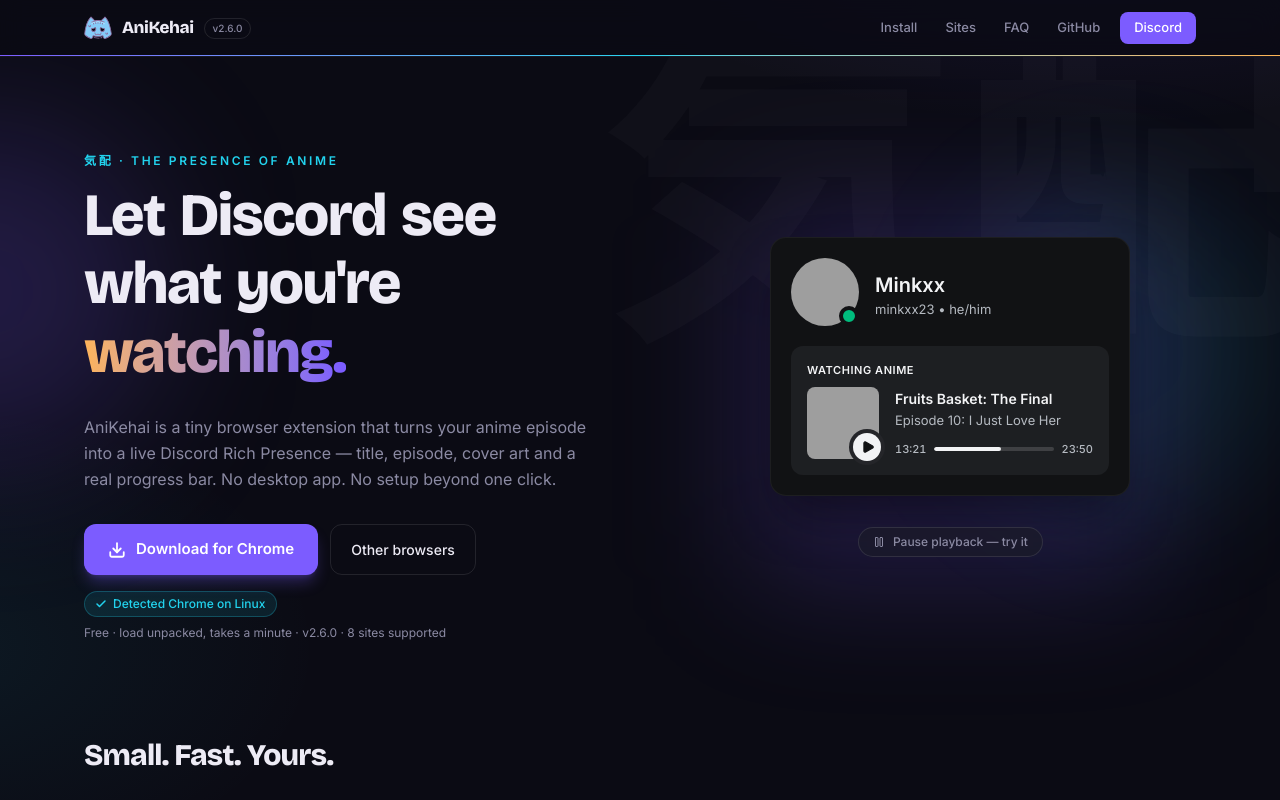
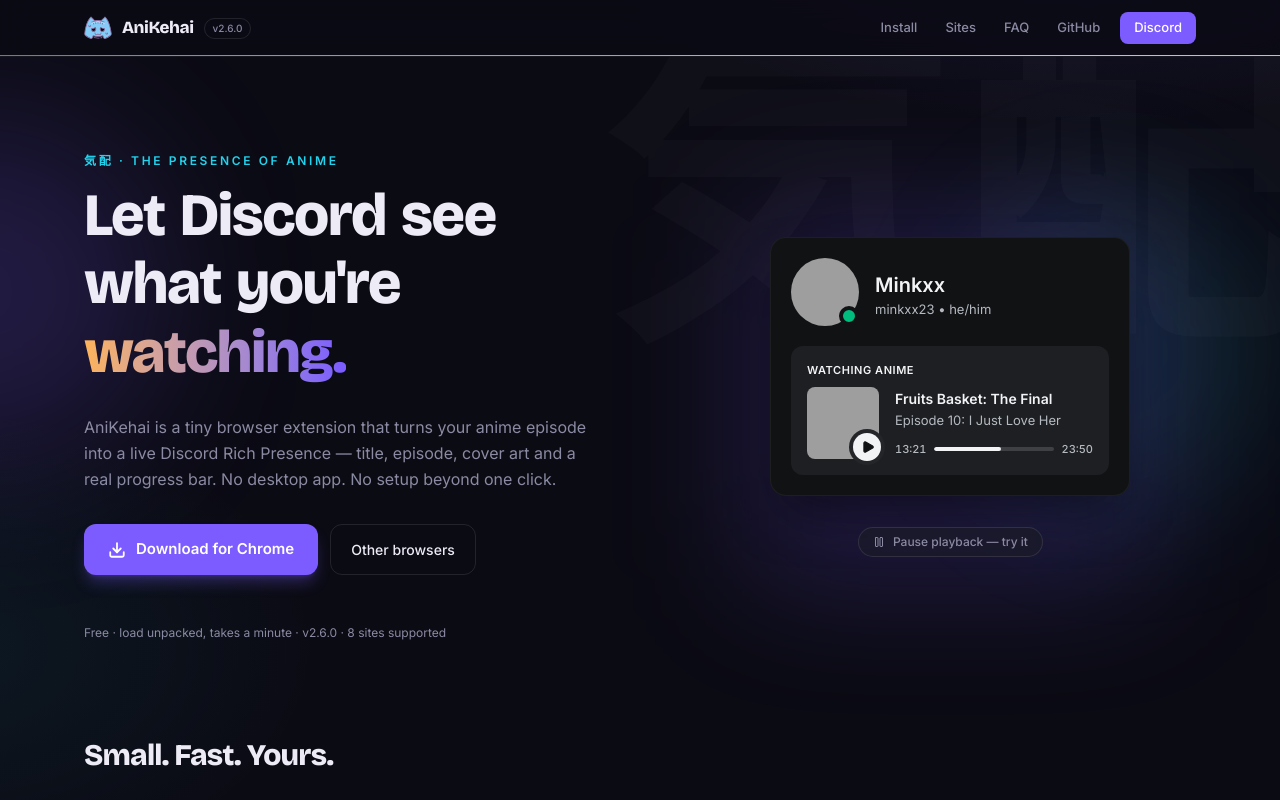
Before and after one commit to AniKehai/website, a React (Vite) app: page / in a window 1280 px wide. Shown: the top 800 px of the page. Built offline with nearby package versions, Linux system fonts and the light colour scheme; grey boxes are pictures that could not be loaded.

Commit message:
feat: conditionally render detection message in Hero component

```diff
--- a/src/components/sections/Hero.tsx
+++ b/src/components/sections/Hero.tsx
@@ -165,7 +165,9 @@
 						transition={{ delay: 1.05 }}
 						className="mt-4 flex flex-col gap-2 text-xs text-muted"
 					>
+						<div className="min-h-6.5">
 							<AnimatePresence mode="wait" initial={false}>
+								{info.detected && (
 									<motion.span
 										key={`${info.id}-${info.os}`}
 										initial={{ opacity: 0, y: 6 }}
@@ -180,7 +182,9 @@
 										<Check size={12} strokeWidth={3} />
 										Detected {info.name} on {info.osName}
 									</motion.span>
+								)}
 							</AnimatePresence>
+						</div>
 						<span>
 							{info.ctaNote} · v{VERSION} · {SITES.length} sites supported
 						</span>
```
Lines whose indentation alone changed are shown as unchanged.
